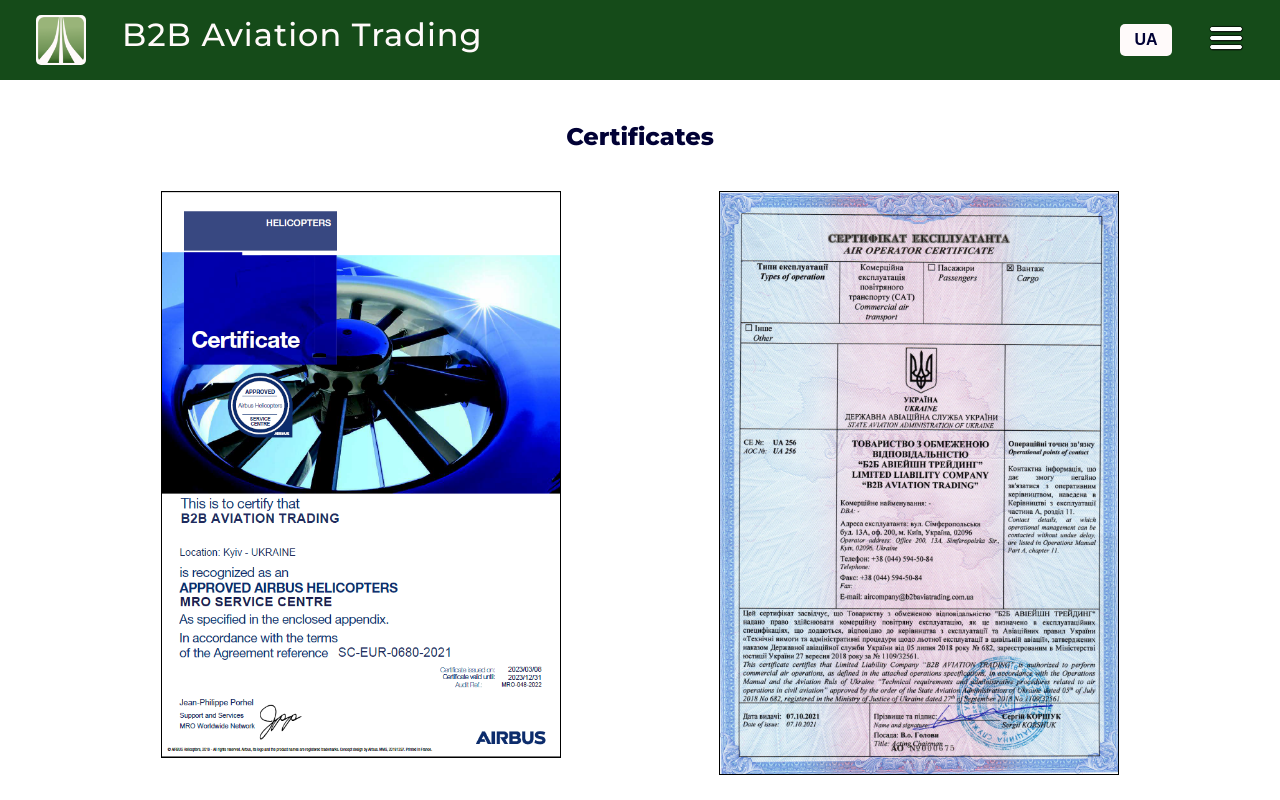
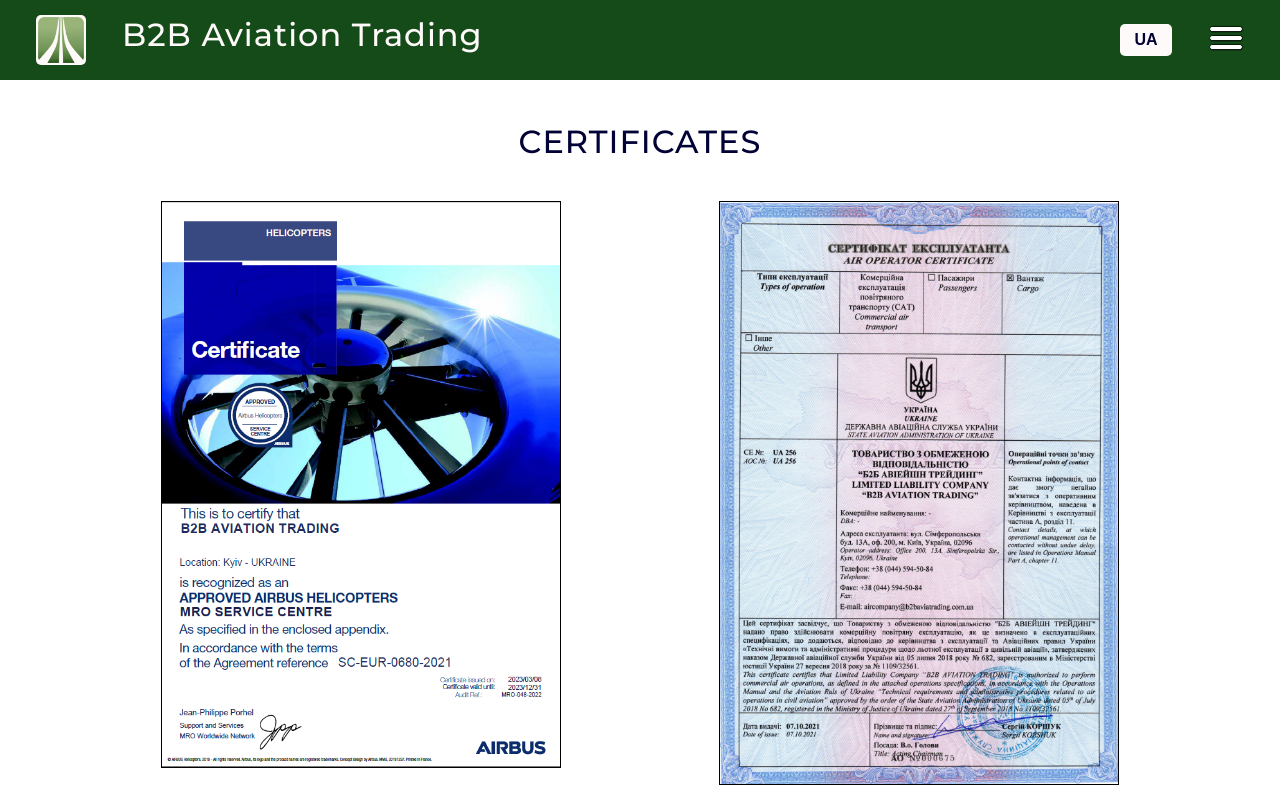
Before and after one commit to Zakatsiura/b2b_site, a React (Create React App) app: page /certificates in a window 1280 px wide. Shown: the top 800 px of the page. Built offline with nearby package versions, Linux system fonts and the light colour scheme.

Commit message:
Fix font

```diff
--- a/src/components/Certificates/Certificates.module.css
+++ b/src/components/Certificates/Certificates.module.css
@@ -1,3 +1,5 @@
+@import url('https://fonts.googleapis.com/css2?family=Montserrat:wght@300;500;800&display=swap');
+
 .wrapper {
     display: flex;
     flex-direction: column;
@@ -8,10 +10,16 @@
     font-weight: 300;
     color: rgb(1, 1, 53);
     text-align: center;
+
 }
 
 .title {
     margin: 2rem 0;
+    font-size: 2rem;
+    text-transform: uppercase;
+    font-weight: 500;
+    letter-spacing: 1px;
+    margin-bottom: 2rem;
 }
 
 .imageRow {
--- a/src/components/Main/Main.module.css
+++ b/src/components/Main/Main.module.css
@@ -5,7 +5,7 @@
     max-width: 1400px;
     margin: 0 auto;
     padding: 10px;
-    /* background-color: rgb(243, 241, 255); */
+    background-color: rgb(243, 241, 255);
     font-family: 'Montserrat', sans-serif;
     font-weight: 300;
     color: rgb(1, 1, 53);
--- a/src/components/Tabs/Tabs.module.css
+++ b/src/components/Tabs/Tabs.module.css
@@ -32,14 +32,14 @@
     width: 300px;
     cursor: pointer;
     margin: 0 auto;
-    border-bottom: 2px solid rgb(1, 1, 53);
+    border-bottom: 2px solid rgb(42, 107, 25);
 }
 
 .tabs__title_item:hover {
-    color: rgb(29, 29, 236);
+    color: rgb(42, 107, 25);
 }
 
-.tabs__content {}
+/* .tabs__content {} */
 
 .tabs__card {
     margin: 1rem auto;
```
